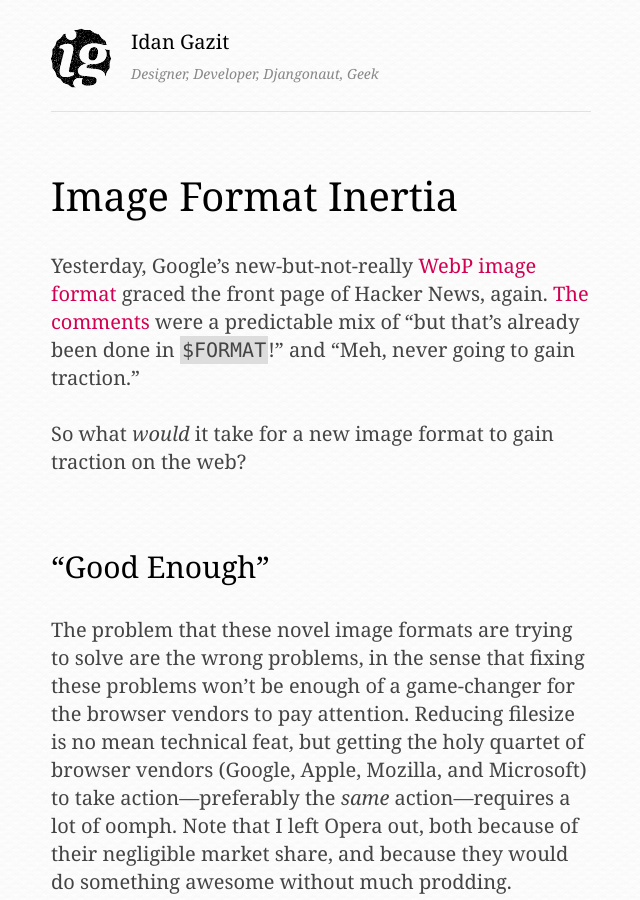
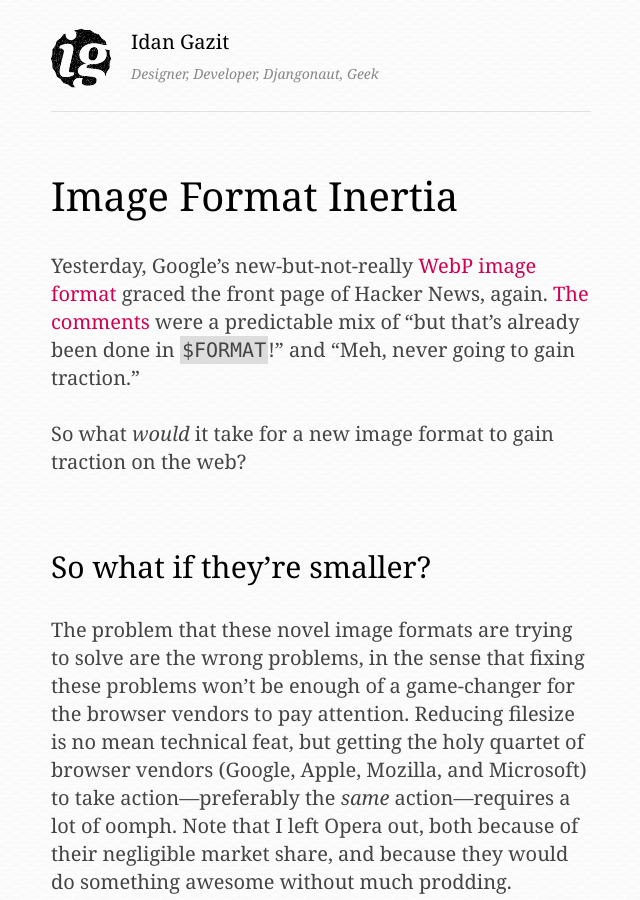
Before and after one commit to idan/oldsite, a Jekyll site: the page built from _posts/2012-04-16-Image-Format-Inertia.md, in a window 1280 px wide and 900 px high. Shown: the whole window, without its empty margins (319-959 px from the left). Built offline with Jekyll 4.4.1, drawn with Linux system fonts in a browser that asks for light colours; nearby versions of some CDN libraries; Markdown is read by kramdown in place of the engine named in the settings; comment, search, counter and statistics services are not loaded.

Commit message:
Improve subtitles

```diff
--- a/_posts/2012-04-16-Image-Format-Inertia.md
+++ b/_posts/2012-04-16-Image-Format-Inertia.md
@@ -7,7 +7,7 @@ Yesterday, Google’s new-but-not-really [WebP image format](https://developers.
 
 So what *would* it take for a new image format to gain traction on the web?
 
-## “Good Enough”
+## So what if they’re smaller?
 
 The problem that these novel image formats are trying to solve are the wrong problems, in the sense that fixing these problems won’t be enough of a game-changer for the browser vendors to pay attention. Reducing filesize is no mean technical feat, but getting the holy quartet of browser vendors (Google, Apple, Mozilla, and Microsoft) to take action—preferably the *same* action—requires a lot of oomph. Note that I left Opera out, both because of their negligible market share, and because they would do something awesome without much prodding.
 
```
